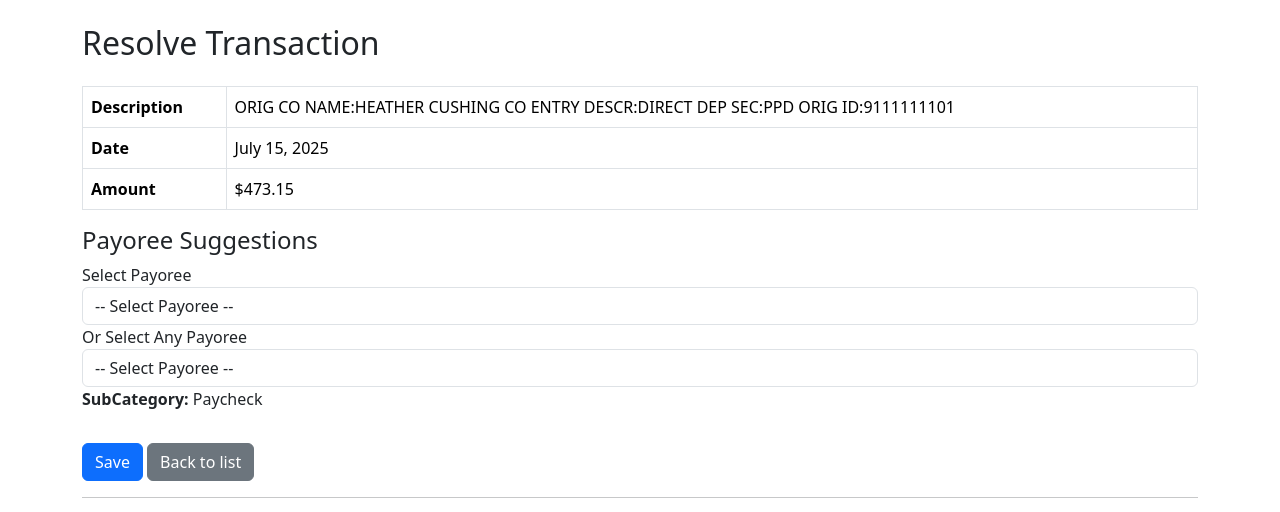
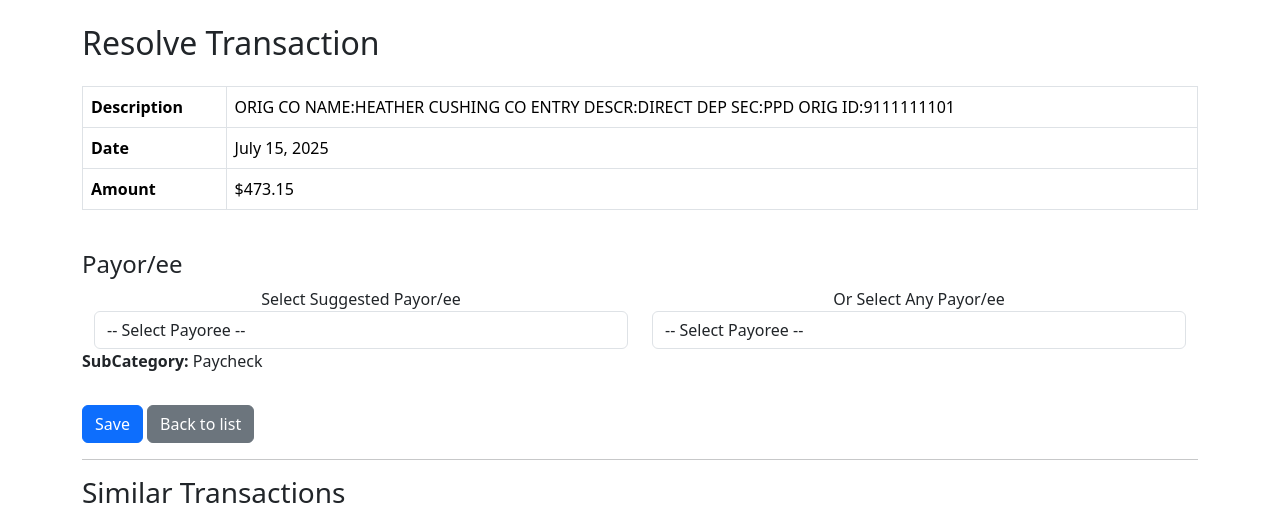
Before and after one commit to oobeyagroup/budgnudg, a Django app: page /transactions/resolve/1/ in a window 1280 px wide. Shown: the part 97-609 px from the top of the page. Run offline with Django 5.2, Linux system fonts and the light colour scheme; data comes from the database, SQL or seed files in the repository; both versions use the stored data as it was after the commit.

Commit message:
added fuzzy logic for detail, category, and payoree matching

```diff
--- a/transactions/templates/transactions/resolve_transaction.html
+++ b/transactions/templates/transactions/resolve_transaction.html
@@ -23,9 +23,12 @@
         {% csrf_token %}
 
         {% if not transaction.payoree %}
-            <h4>Payoree Suggestions</h4>
+            <h4 class="pt-4">Payor/ee</h4>
+            <div class="container text-center">
+                <div class="row align-items-start">
+                    <div class="col">
                         <div class="form-group">
-                <label for="payoree">Select Payoree</label>
+                            <label for="payoree">Select Suggested Payor/ee</label>
                             <select name="payoree" id="payoree" class="form-control">
                             <option value="">-- Select Payoree --</option>
                             {% for name, score, _ in payoree_matches %}
@@ -37,8 +40,10 @@
                             {% endfor %}
                             </select>
                         </div>
+                    </div>
+                    <div class="col">
                         <div class="form-group">
-                <label for="payoree_full">Or Select Any Payoree</label>
+                            <label for="payoree_full">Or Select Any Payor/ee</label>
                             <select name="payoree" id="payoree_full" class="form-control">
                             <option value="">-- Select Payoree --</option>
                             {% for pay in payorees %}
@@ -46,12 +51,18 @@
                             {% endfor %}
                             </select>
                         </div>
+                    </div>
+                </div>
+            </div>
         {% else %}
-            <p><strong>Payoree:</strong> {{ transaction.payoree }}</p>
+            <p><strong>Payor/ee:</strong> {{ transaction.payoree }}</p>
         {% endif %}
 
         {% if not transaction.subcategory %}
-            <h4>SubCategory Suggestions</h4>
+            <h4 class="pt-4">SubCategory Suggestions</h4>
+            <div class="container text-center">
+                <div class="row align-items-start">
+                    <div class="col">
                         <div class="form-group">
                             <label for="subcategory">Select SubCategory</label>
                             <select name="subcategory" id="subcategory" class="form-control">
@@ -65,6 +76,8 @@
                                 {% endfor %}
                             </select>
                         </div>
+                    </div>
+                    <div class="col">
                         <div class="form-group">
                             <label for="subcategory_full">Or Select Any SubCategory</label>
                             <select name="subcategory" id="subcategory_full" class="form-control">
@@ -74,7 +87,9 @@
                                 {% endfor %}
                             </select>
                         </div>
-
+                    </div>
+                </div>
+            </div>
         {% else %}
             <p><strong>SubCategory:</strong> {{ transaction.subcategory }}</p>
         {% endif %}
--- a/transactions/views.py
+++ b/transactions/views.py
@@ -1,7 +1,14 @@
+import re
 from django.shortcuts import render, get_object_or_404, redirect
 from .models import Transaction, Payoree, Category
-from rapidfuzz import process
+from rapidfuzz import fuzz, process
 from .forms import TransactionForm
+
+def normalize_description(desc):
+    # Remove 11-digit numbers and WEB ID numbers
+    cleaned = re.sub(r'\b\d{11}\b', '', desc)
+    cleaned = re.sub(r'WEB ID[:]? \d+', '', cleaned, flags=re.IGNORECASE)
+    return cleaned.lower().strip()
 
 def resolve_transaction(request, pk):
     transaction = get_object_or_404(Transaction, pk=pk)
@@ -11,18 +18,32 @@
     category_matches = []
 
     if not transaction.payoree:
-        payoree_names = Payoree.objects.values_list('name', flat=True)
-        payoree_matches = process.extract(transaction.description, payoree_names, limit=5)
+        payoree_names = list(Payoree.objects.values_list('name', flat=True))
+        payoree_matches = process.extract(
+            transaction.description,
+            payoree_names,
+            scorer=fuzz.partial_ratio,  # Favors beginning matches
+            limit=5
+        )
 
     if not transaction.subcategory:
-        category_names = Category.objects.values_list('name', flat=True)
-        category_matches = process.extract(transaction.description, category_names, limit=5)
+        category_names = list(Category.objects.values_list('name', flat=True))
+        category_matches = process.extract(
+            transaction.description,
+            category_names,
+            scorer=fuzz.partial_ratio,  # Favors prefix
+            limit=5
+        )
 
     # Find similar transactions
-    norm_desc = Payoree.normalize_name(transaction.description)
-    all_other = Transaction.objects.exclude(id=transaction.id)
-    similar_transactions = [t for t in all_other if Payoree.normalize_name(t.description) == norm_desc]
-
+    similar = Transaction.objects.exclude(id=transaction.id)
+    similar = [
+        t for t in similar
+        if fuzz.token_set_ratio(
+            normalize_description(transaction.description),
+            normalize_description(t.description)
+        ) >= 85
+    ]
     # Form submission
     if request.method == 'POST':
         payoree_id = request.POST.get('payoree')
@@ -40,7 +61,7 @@
         'category_matches': category_matches,
         'payorees': Payoree.objects.all(),
         'categories': Category.objects.all(),
-        'similar_transactions': similar_transactions,  # ✅ Important
+        'similar_transactions': similar,
     })
 
 def uncategorized_transactions(request):
@@ -107,9 +128,14 @@
     norm_desc = Payoree.normalize_name(transaction.description)
 
     # Find similar transactions
-    similar = Transaction.objects.exclude(id=transaction_id)
-    similar = [t for t in similar if Payoree.normalize_name(t.description) == norm_desc]
-
+    similar = Transaction.objects.exclude(id=transaction.id)
+    similar = [
+        t for t in similar
+        if fuzz.token_set_ratio(
+            normalize_description(transaction.description),
+            normalize_description(t.description)
+        ) >= 85
+    ]
     for t in similar:
         if transaction.payoree and not t.payoree:
             t.payoree = transaction.payoree
```
Also changed, not shown: transactions/templates/transactions/uncategorized_list.html (+46 -11 lines), db.sqlite3. Lines whose indentation alone changed are shown as unchanged.
